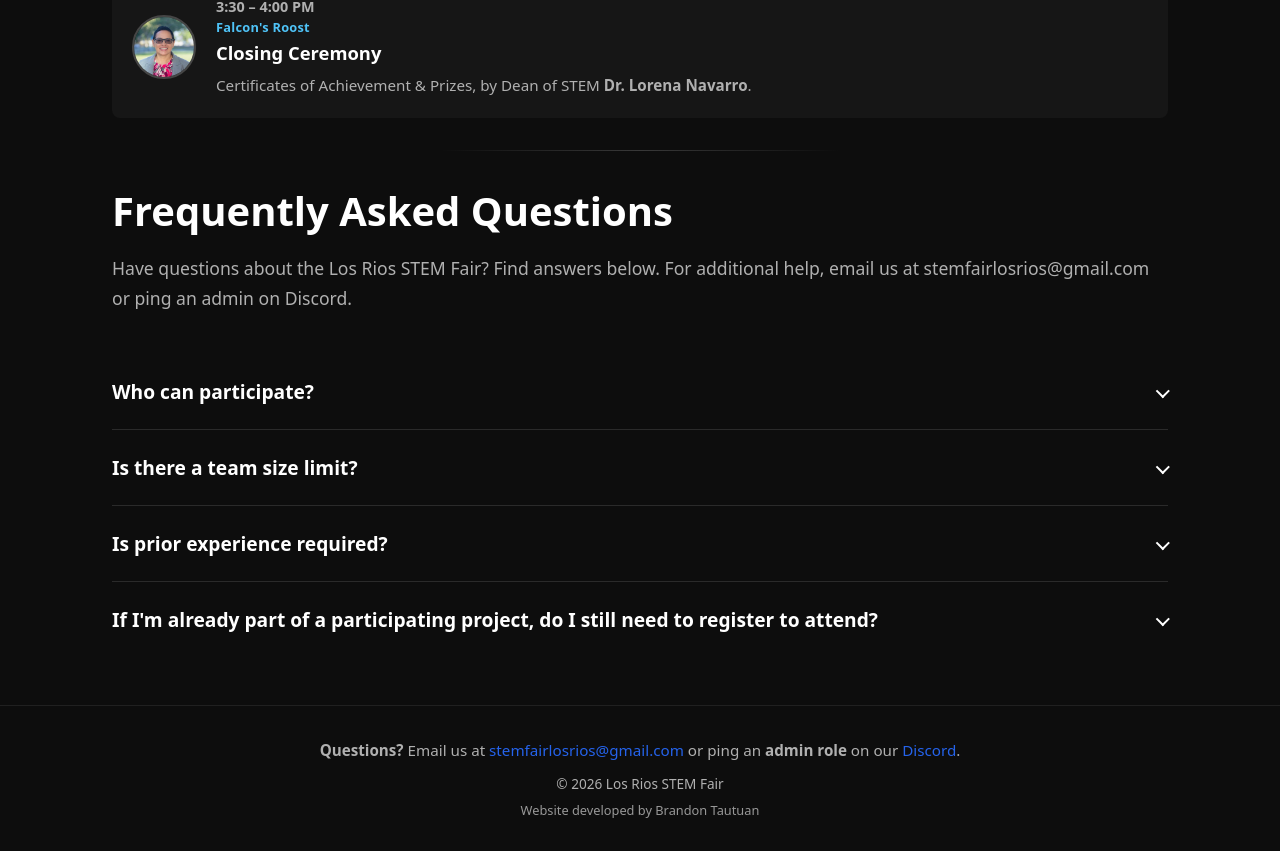
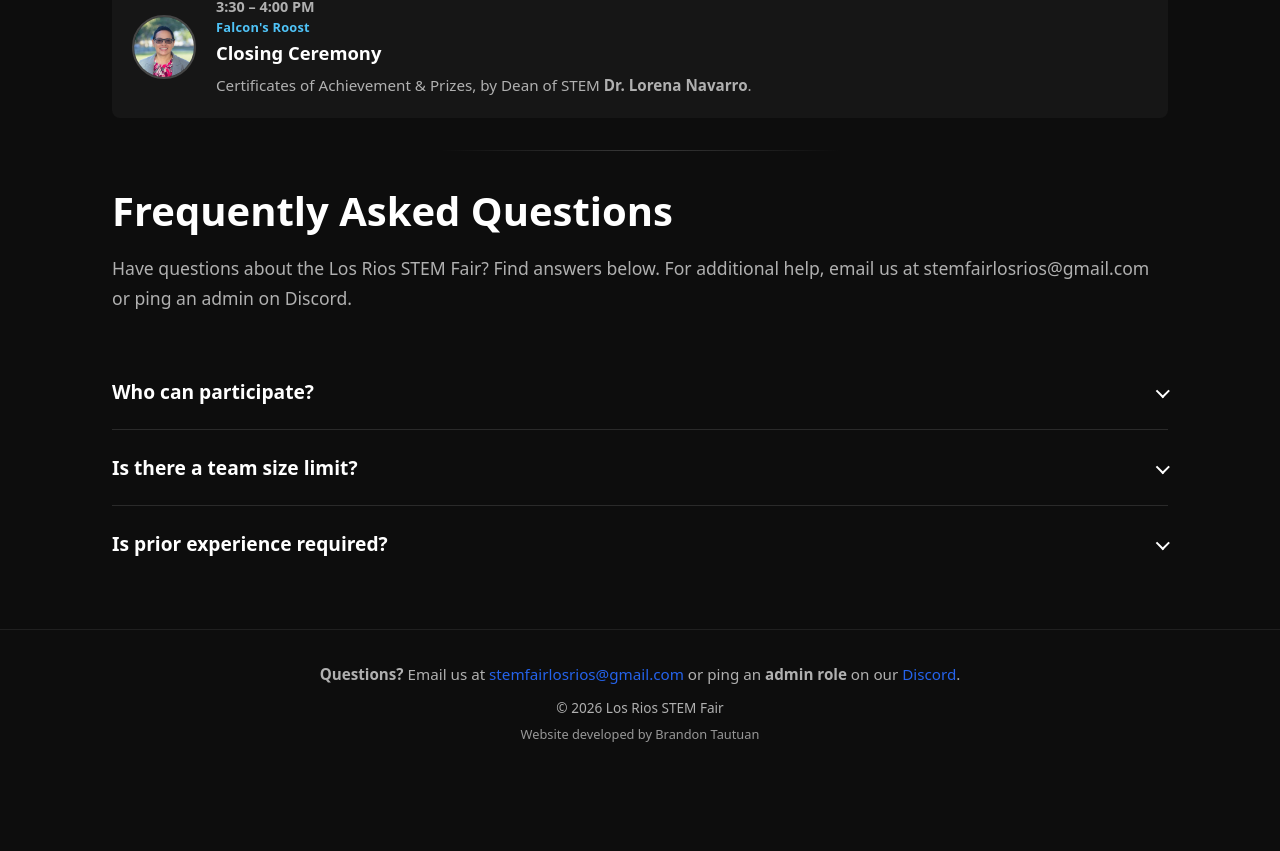
Before and after one commit to brandontautuan/StemFair2026, a React (Vite) app: page / in a window 1280 px wide. Shown: the part 2734-3585 px from the top of the page. After the commit the page ends 3509 px from the top, so only its background shows below. Built offline with nearby package versions, Linux system fonts and the light colour scheme.

Commit message:
removed last FAQ

```diff
--- a/src/pages/FAQ.tsx
+++ b/src/pages/FAQ.tsx
@@ -17,12 +17,6 @@
     question: 'Is prior experience required?',
     answer:
       'No prior experience is required! The STEM Fair is designed to be inclusive for participants of all skill levels. Come with curiosity and a willingness to learn.',
-  },
-  {
-    question:
-      'If I\'m already part of a participating project, do I still need to register to attend?',
-    answer:
-      'No — if you are already on a registered project team, you do not need to separately register as an attendee. Your project registration covers your participation.',
   },
 ];
 
--- a/src/pages/Home.tsx
+++ b/src/pages/Home.tsx
@@ -57,12 +57,6 @@
     question: 'Is prior experience required?',
     answer:
       'No prior experience is required! The STEM Fair is designed to be inclusive for participants of all skill levels. Come with curiosity and a willingness to learn.',
-  },
-  {
-    question:
-      'If I\'m already part of a participating project, do I still need to register to attend?',
-    answer:
-      'No — if you are already on a registered project team, you do not need to separately register as an attendee. Your project registration covers your participation.',
   },
 ];
 
```
